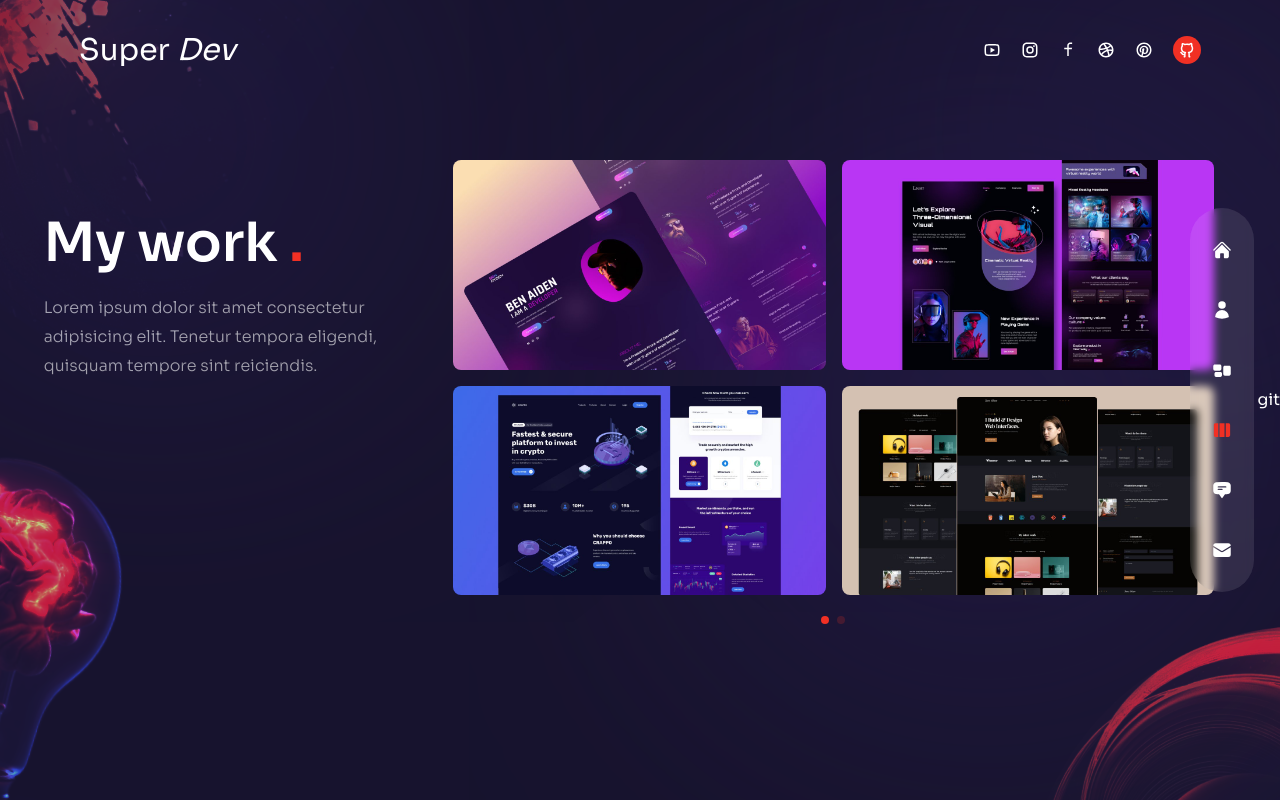
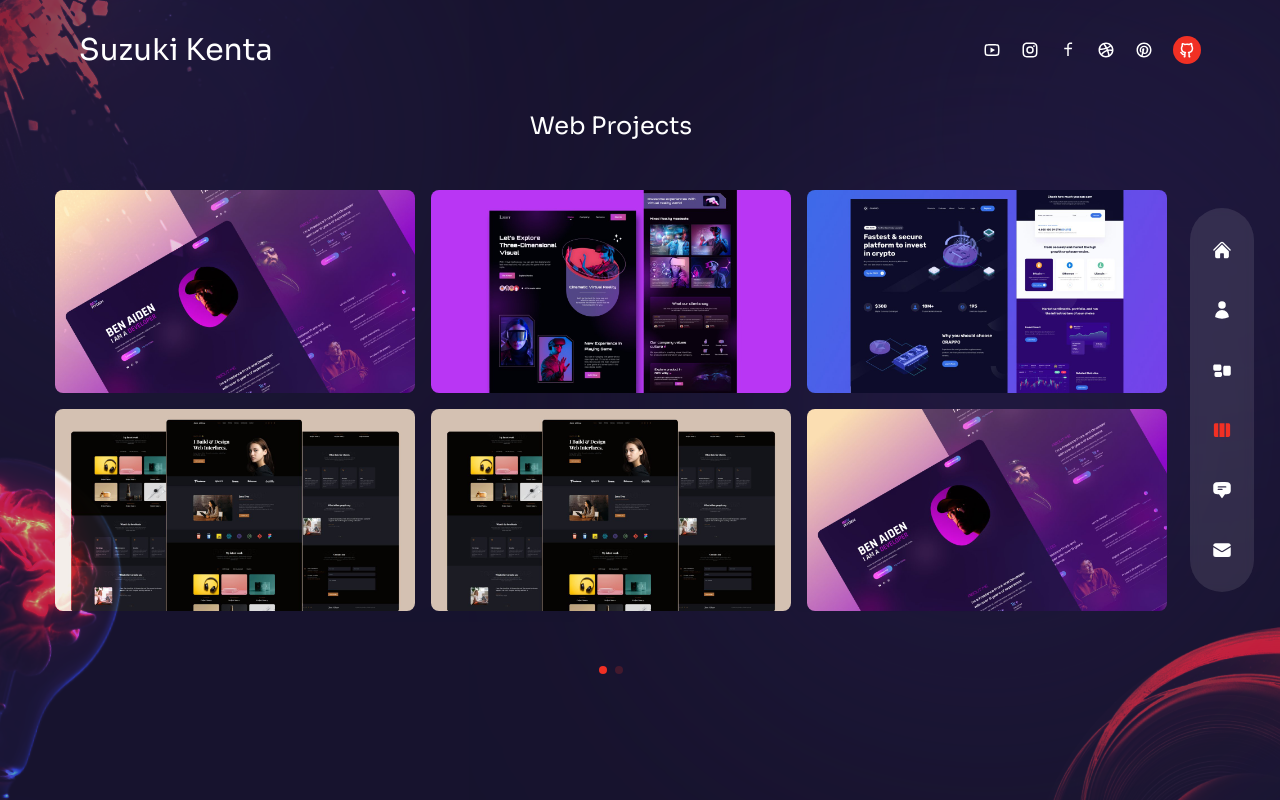
Before and after one commit to fleissigguy/modern-portfolio, a Next.js app: page /work in a window 1280 px wide. Built offline with nearby package versions, Linux system fonts and the light colour scheme.

Commit message:
fix:about and service section changed

```diff
--- a/components/Header.jsx
+++ b/components/Header.jsx
@@ -11,7 +11,7 @@ const Header = () => {
           {/* logo */}
           <Link href="/">
             <h3 className="text-3xl">
-              Super <i>Dev</i>
+              Suzuki Kenta
             </h3>
           </Link>
 
--- a/components/Layout.jsx
+++ b/components/Layout.jsx
@@ -19,16 +19,16 @@ const Layout = ({ children }) => {
     >
       {/* metadata */}
       <Head>
-        <title>Super Dev | Portfolio</title>
+        <title>Suzuki Kenta</title>
         <meta
           name="description"
-          content="Super Dev is a Full-stack web developer with 6+ years of experience."
+          content="Suzuki Kenta is a Full-stack web developer with 6+ years of experience."
         />
         <meta
           name="keywords"
           content="react, next, nextjs, html, css, javascript, js, modern-ui, modern-ux, portfolio, framer-motion, 3d-website, particle-effect, vue, sass, nuxt, php, laravel, python, Django, C++, C#, react native, express, node, mongo DB, seinor, Frontend, backend, blockchain, web, devlopment, smart contract, DeFi, Dao, Wallet, Dex, Swap, stake, consensus, Pow, Pos, Solidity, solana, rust, web3, ethereum, NFT, ERC20, ERC721, contract, IOC, APY, swap, uniswap, transaction, trade, token, senior, developer, dev, best, top, full stack, wordpress, api,"
         />
-        <meta name="author" content="Super Dev" />
+        <meta name="author" content="Suzuki Kenta" />
         <meta name="theme-color" content="#f13024" />
       </Head>
 
--- a/components/WorkSlider.jsx
+++ b/components/WorkSlider.jsx
@@ -11,6 +11,7 @@ import "swiper/css/pagination";
 const workSlides = {
   slides: [
     {
+      slideTitle: "Web Projects",
       images: [
         {
           title: "title",
@@ -32,9 +33,20 @@ const workSlides = {
           path: "/thumb4.jpg",
           link: "http://example.com",
         },
+        {
+          title: "title",
+          path: "/thumb4.jpg",
+          link: "http://example.com",
+        },
+        {
+          title: "title",
+          path: "/thumb1.jpg",
+          link: "http://example.com",
+        },
       ],
     },
     {
+      slideTitle: "Blockchain Projects",
       images: [
         {
           title: "title",
@@ -69,11 +81,13 @@ const WorkSlider = () => {
         clickable: true,
       }}
       modules={[Pagination]}
-      className="h-[280px] sm:h-[480px]"
+      className="h-[280px] sm:h-[580px]"
     >
       {workSlides.slides.map((slide, i) => (
         <SwiperSlide key={i}>
-          <div className="grid grid-cols-2 grid-rows-2 gap-4">
+          <div className="flex flex-col gap-12">
+            <div className="text-center text-2xl">{slide.slideTitle}</div>
+            <div className="grid grid-cols-3 grid-rows-2 gap-4">
               {slide.images.map((image, imageI) => (
                 <div
                   className="relative rounded-lg overflow-hidden flex items-center justify-center group"
@@ -118,6 +132,7 @@ const WorkSlider = () => {
                 </div>
               ))}
             </div>
+          </div>
         </SwiperSlide>
       ))}
     </Swiper>
--- a/pages/about/index.jsx
+++ b/pages/about/index.jsx
@@ -45,10 +45,6 @@ export const aboutData = [
   {
     title: "skills",
     info: [
-      {
-        title: "UI/UX Design",
-        icons: [FaFigma, SiAdobexd, SiAdobephotoshop],
-      },
       {
         title: "Frontend Skills",
         icons: [
@@ -103,7 +99,7 @@ export const aboutData = [
       },
       {
         title: "Full Stack development",
-        stage: "UI/UX Design, Web development, API Development and Integration, Database Design and Management",
+        stage: "Web development, API Development and Integration, Database Design and Management",
       },
     ],
   },
@@ -112,15 +108,15 @@ export const aboutData = [
     info: [
       {
         title: "Freelancer",
-        stage: "2023 - present",
+        stage: "2024/4 - present",
       },
       {
-        title: "Blockchain Developer - Pstox  Company",
-        stage: "2021 - 2022",
+        title: "Blockchain Developer - Edmonton, Canada",
+        stage: "2022/3 - 2024/4",
       },
       {
-        title: "Full Stack Developer - ORIGINAL INTELLIGENCE SDN Company",
-        stage: "2019 - 2020",
+        title: "Full Stack Developer - Carnot, Japan",
+        stage: "2019/7 - 2021/11",
       },
     ],
   },
@@ -128,8 +124,8 @@ export const aboutData = [
     title: "education",
     info: [
       {
-        title: "Bachelor Degree in Information Technology (Ryukoku University, Jp)",
-        stage: "2014/04 – 2018/03",
+        title: "Bachelor Degree in Information Technology (Osaka Institute of Technology, Japan)",
+        stage: "2015/04 – 2019/03",
       },
     ],
   },
@@ -148,7 +144,7 @@ const About = () => {
         initial="hidden"
         animate="show"
         exit="hidden"
-        className="hidden xl:flex absolute bottom-0 -left-[370px]"
+        className="hidden xl:flex absolute bottom-0 -left-[170px]"
       >
         <Avatar />
       </motion.div>
@@ -172,7 +168,7 @@ const About = () => {
             animate="show"
             className="max-w-[500px] mx-auto xl:mx-0 mb-6 xl:mb-12 px-2 xl:px-0"
           >
-           Six years ago, I began freelancing as a blockchain and full stack developer. Since then, I've done remote work for companies, consulted for startups, and collaborated on digital products for both business and consumer use. Each project has been a unique story, weaving together the complexities of blockchain technology and full stack development to create magnificent designs. My journey is driven by the captivating narratives behind every project, transforming innovative ideas into impactful, functional, and visually stunning solutions.
+           Five years ago, I began freelancing as a blockchain and full stack developer. Since then, I've done remote work for companies, consulted for startups, and collaborated on digital products for both business and consumer use. Each project has been a unique story, weaving together the complexities of blockchain technology and full stack development to create magnificent designs. My journey is driven by the captivating narratives behind every project, transforming innovative ideas into impactful, functional, and visually stunning solutions.
           </motion.p>
 
           {/* counters */}
@@ -186,7 +182,7 @@ const About = () => {
               {/* experience */}
               <div className="relative flex-1 after:w-[1px] after:h-full after:bg-white/10 after:absolute after:top-0 after:right-0">
                 <div className="text-2xl xl:text-4xl font-extrabold text-accent mb-2">
-                  <CountUp start={0} end={6} duration={6} />
+                  <CountUp start={0} end={5} duration={5} />
                 </div>
                 <div className="text-xs uppercase tracking-[1px] leading-[1.4] max-w-[100px]">
                   Years of experience.
@@ -196,7 +192,7 @@ const About = () => {
               {/* clients */}
               <div className="relative flex-1 after:w-[1px] after:h-full after:bg-white/10 after:absolute after:top-0 after:right-0">
                 <div className="text-2xl xl:text-4xl font-extrabold text-accent mb-2">
-                  <CountUp start={0} end={110} duration={5} />
+                  <CountUp start={0} end={134} duration={5} />
                 </div>
                 <div className="text-xs uppercase tracking-[1px] leading-[1.4] max-w-[100px]">
                   Satisfied clients.
@@ -206,20 +202,10 @@ const About = () => {
               {/* projects */}
               <div className="relative flex-1 after:w-[1px] after:h-full after:bg-white/10 after:absolute after:top-0 after:right-0">
                 <div className="text-2xl xl:text-4xl font-extrabold text-accent mb-2">
-                  <CountUp start={0} end={203} duration={5} />
+                  <CountUp start={0} end={189} duration={5} />
                 </div>
                 <div className="text-xs uppercase tracking-[1px] leading-[1.4] max-w-[100px]">
                   Finished projects.
-                </div>
-              </div>
-
-              {/* awards */}
-              <div className="relative flex-1">
-                <div className="text-2xl xl:text-4xl font-extrabold text-accent mb-2">
-                  <CountUp start={0} end={8} duration={5} />
-                </div>
-                <div className="text-xs uppercase tracking-[1px] leading-[1.4] max-w-[100px]">
-                  Winning awards.
                 </div>
               </div>
             </div>
--- a/pages/index.jsx
+++ b/pages/index.jsx
@@ -33,10 +33,13 @@ const Home = () => {
             exit="hidden"
             className="max-w-sm xl:max-w-xl mx-auto xl:mx-0 mb-10 xl:mb-16"
           >
-            A skilled developer with 6+ years of professional experience looking to contribute knowledge in web and
-blockchain technology. Proficient at performing well as working in a group or independently in a fast-paced
-setting. Deep understanding of distributed ledger, blockchain safety, blockchain design principles, and various
-blockchain protocols and environments.
+            Highly skilled Blockchain developer with over 5 years of experience. My expertise lies in executing
+            advanced blockchain projects, encompassing a wide range of areas such as ERC-20/ERC-721 tokenomics,
+            DAO frameworks, liquidity pools, staking, NFT platforms, ICOs, launchpads, and play-to-earn games.
+            Possess exceptional proficiency in Solidity and Python, actively contributing to the developer
+            community and prioritizing the meticulous and secure development of smart contracts.
+            Furthermore, my diverse background extends to the web field, enabling me to seamlessly integrate
+            the power of blockchain with web technologies for a comprehensive and multifaceted approach.
           </motion.p>
 
           {/* btn */}
@@ -73,7 +76,7 @@ blockchain protocols and environments.
           animate="show"
           exit="hidden"
           transition={{ duration: 1, ease: "easeInOut" }}
-          className="w-full h-full max-w-[737px] max-h-[678px] absolute -bottom-32 lg:bottom-0 lg:right-[8%]"
+          className="w-full h-full max-w-[860px] max-h-[678px] absolute bottom-0 lg:bottom-[150px] lg:right-[7%]"
         >
           <Avatar />
         </motion.div>
--- a/pages/work/index.jsx
+++ b/pages/work/index.jsx
@@ -12,7 +12,7 @@ const Work = () => {
       <div className="container mx-auto">
         <div className="flex flex-col xl:flex-row gap-x-8">
           {/* text */}
-          <div className="text-center flex xl:w-[30vw] flex-col lg:text-left mb-4 xl:mb-0">
+          {/* <div className="text-center flex xl:w-[30vw] flex-col lg:text-left mb-4 xl:mb-0">
             <motion.h2
               variants={fadeIn("up", 0.2)}
               initial="hidden"
@@ -32,7 +32,7 @@ const Work = () => {
               Lorem ipsum dolor sit amet consectetur adipisicing elit. Tenetur
               tempora eligendi, quisquam tempore sint reiciendis.
             </motion.p>
-          </div>
+          </div> */}
 
           {/* slider */}
           <motion.div
@@ -40,12 +40,12 @@ const Work = () => {
             initial="hidden"
             animate="show"
             exit="hidden"
-            className="w-full xl:max-w-[65%]"
+            className="w-full xl:max-w-[95%]"
           >
             <WorkSlider />
           </motion.div>
         </div>
-      </div>git
+      </div>
       <Bulb />
     </div>
   );
```
Also changed, not shown: public/avatar.png. Lines whose indentation alone changed are shown as unchanged.
